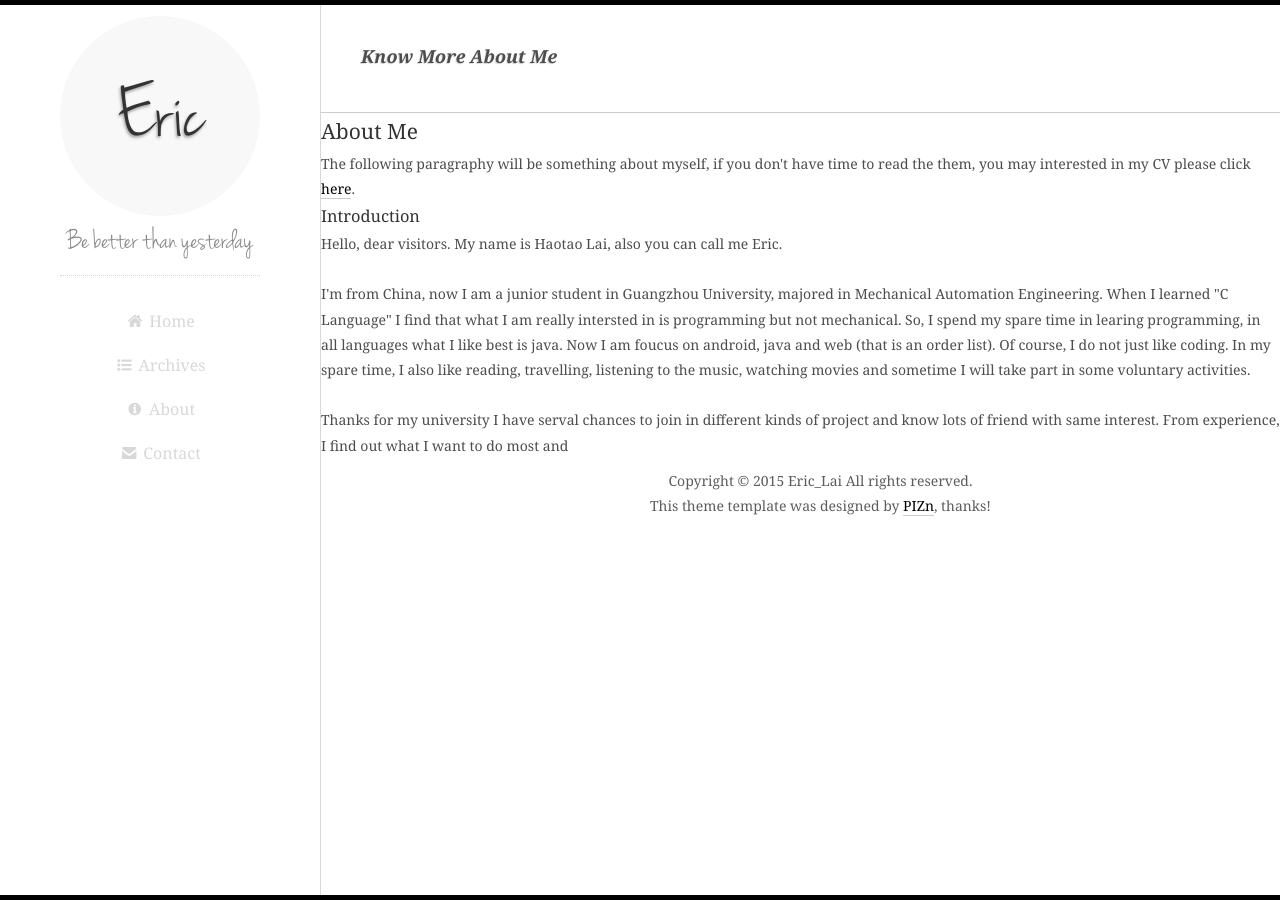
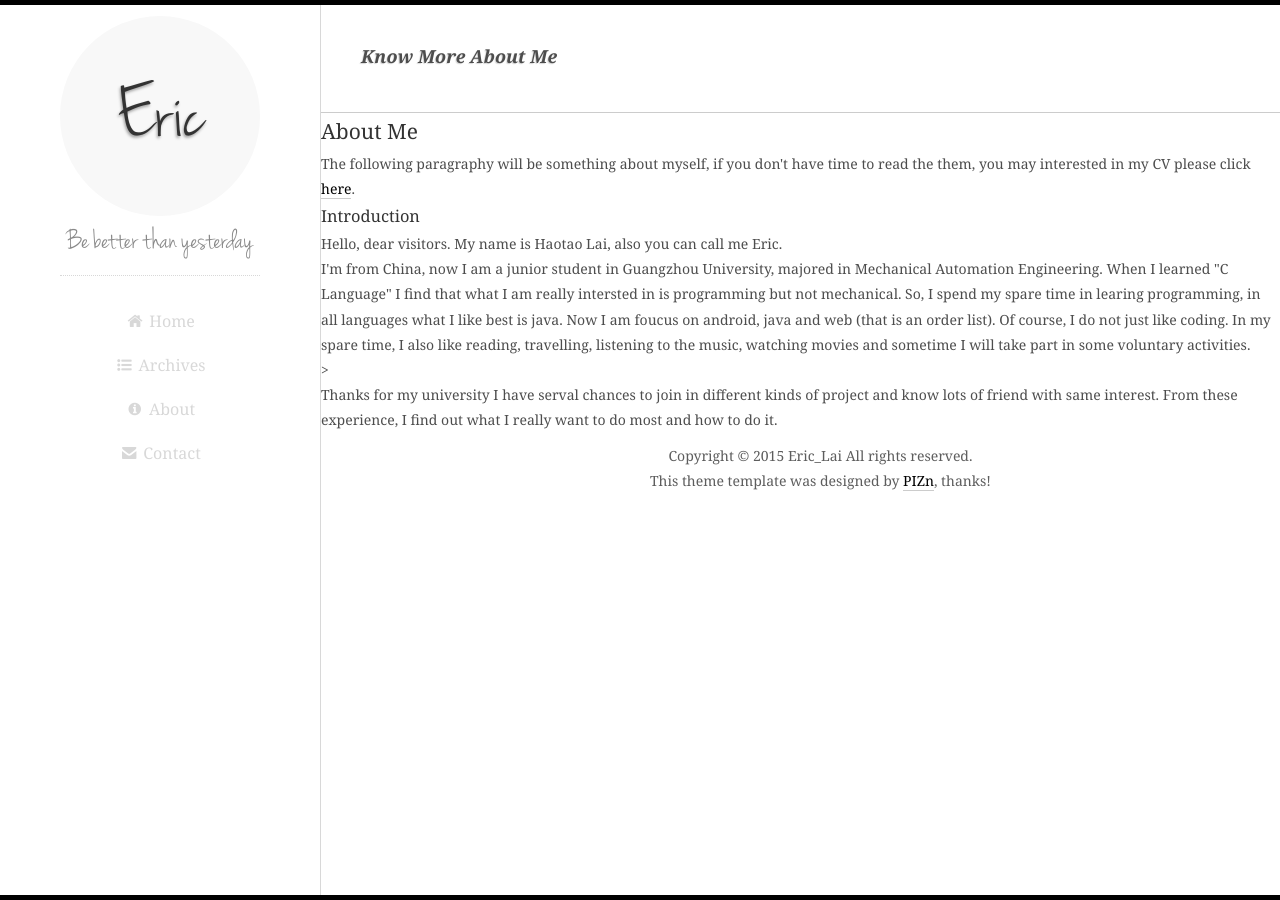
Before and after one commit to laihaotao/laihaotao.github.io, a Jekyll site: the page built from about.html, in a window 1280 px wide. Built offline with Jekyll 4.4.1, drawn with Linux system fonts in a browser that asks for light colours; Markdown is read by kramdown in place of the engine named in the settings.

Commit message:
changed about

```diff
--- a/about.html
+++ b/about.html
@@ -7,9 +7,9 @@ date: Know More About Me
 <h2>About Me</h2>
 <p> The following paragraphy will be something about myself, if you don't have time to read the them, you may interested in my CV please click <a href="{{site.url}}/documents/cv_english.pdf" target="_blank">here</a>.</p>
 <h3>Introduction</h3>
-<p>Hello, dear visitors. My name is Haotao Lai, also you can call me Eric.</p><br/>
+<p>Hello, dear visitors. My name is Haotao Lai, also you can call me Eric.</p><p></p>
 <p>
 I'm from China, now I am a junior student in Guangzhou University, majored in Mechanical Automation Engineering. When I learned "C Language" I find that what I am really intersted in is programming but not mechanical. So, I spend my spare time in learing programming, in all languages what I like best is java. Now I am foucus on android, java and web (that is an order list). Of course, I do not just like coding. In my spare time, I also like reading, travelling, listening to the music, watching movies and sometime I will take part in some voluntary activities.
-</p><br/>
-<p>Thanks for my university I have serval chances to join in different kinds of project and know lots of friend with same interest. From experience, I find out what I want to do most and </p>
+</p><p></p>>
+<p>Thanks for my university I have serval chances to join in different kinds of project and know lots of friend with same interest. From these experience, I find out what I really want to do most and how to do it. </p>
 </article>
```
